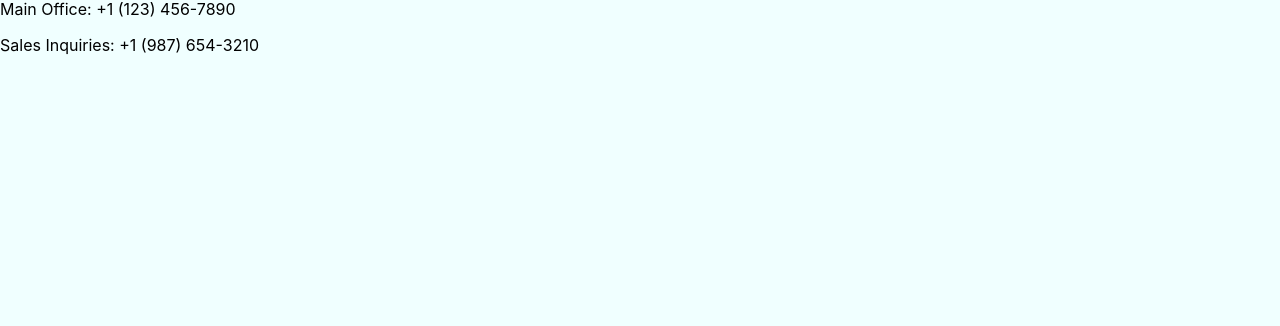
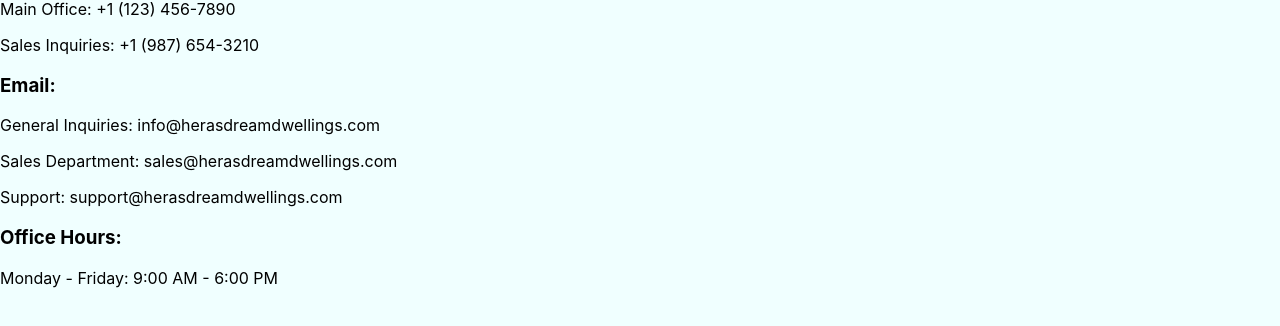
Before and after one commit to ron062394/hera-crown-stateless-website, a React (Create React App) app in the folder hera-real-state/: page /contact in a window 1280 px wide. Shown: the part 312-638 px from the top of the page. Built offline with nearby package versions, Linux system fonts and the light colour scheme.

Commit message:
Changed logo

```diff
--- a/hera-real-state/src/components/Navbar.js
+++ b/hera-real-state/src/components/Navbar.js
@@ -3,7 +3,7 @@ import './Navbar.css'
 const Navbar = () => {
     return (
       <nav className="navbar">
-        <img src="https://i.postimg.cc/htfHwkdv/hera-logo.png" alt="" />
+        <img src="https://i.postimg.cc/0NNqk55q/345-C0248-AB01-4-F1-B-B66-F-434-CEE7077-AD.png" alt="" />
         <ul className="nav-links">
           <li>
             <Link to='/'>Home</Link>
--- a/hera-real-state/src/pages/Contact.js
+++ b/hera-real-state/src/pages/Contact.js
@@ -15,11 +15,15 @@ Cityville, State, Zip Code</p>
                 <p>Sales Inquiries: +1 (987) 654-3210</p>
             </div>
             <div>
-                <h3></h3>
-                <p></p>
+                <h3>Email:</h3>
+                <p>General Inquiries: info@herasdreamdwellings.com</p>
+                <p>Sales Department: sales@herasdreamdwellings.com</p>
+                <p>Support: support@herasdreamdwellings.com</p>
             </div>
             <div>
-                <h3></h3>
+                <h3>Office Hours:</h3>
+                <p>Monday - Friday: 9:00 AM - 6:00 PM</p>
+                <p></p>
                 <p></p>
             </div>
             <div>
```
